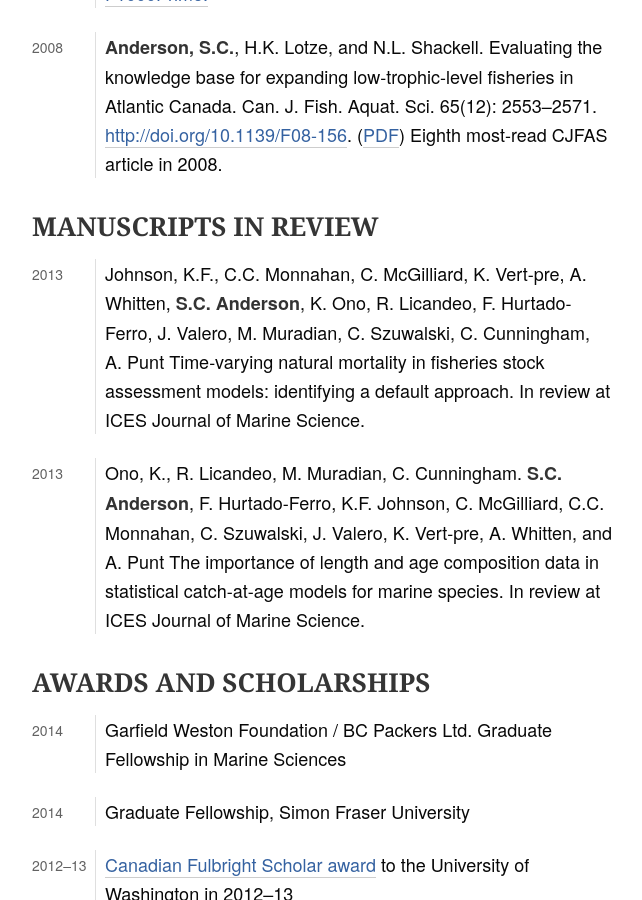
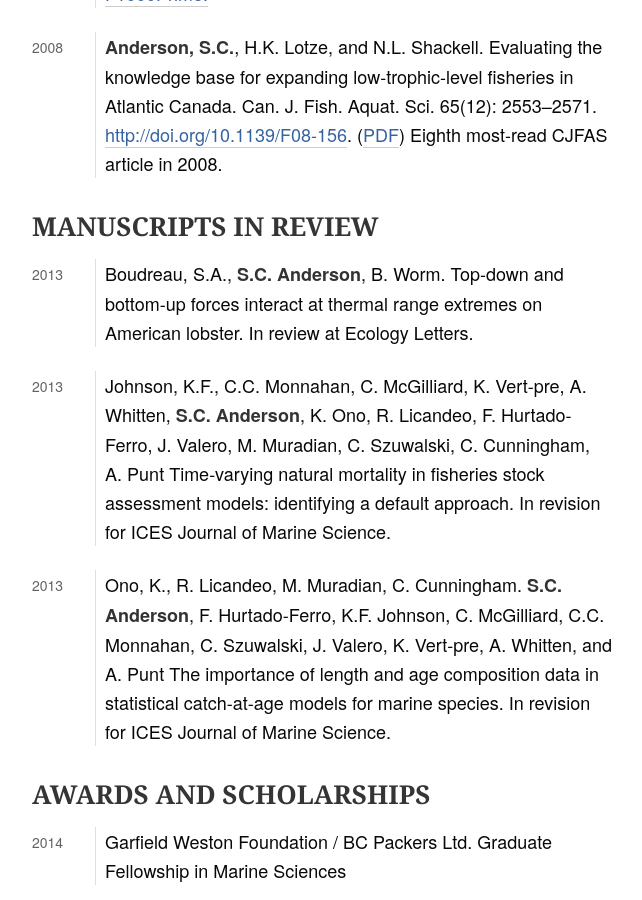
Before and after one commit to seananderson/seananderson.ca, a Jekyll site: the page built from cv.md, in a window 1280 px wide and 900 px high, scrolled down 2838 px. Shown: the whole window, without its empty margins (318-960 px from the left). Built offline with Jekyll 4.4.1, drawn with Linux system fonts in a browser that asks for light colours; Markdown is read by kramdown in place of the engine named in the settings; comment, search, counter and statistics services are not loaded.

Commit message:
Update CV

```diff
--- a/cv.md
+++ b/cv.md
@@ -129,12 +129,17 @@ a [PDF][cv-pdf] or in [Markdown][cv-md].
 # Manuscripts in review
 
 2013
+:    Boudreau, S.A., **S.C. Anderson**, B. Worm. Top-down and bottom-up forces
+     interact at thermal range extremes on American lobster. In review at
+     Ecology Letters.
+
+2013
 :    Johnson, K.F., C.C. Monnahan, C. McGilliard, K. Vert-pre, A. Whitten,
      **S.C. Anderson**, K. Ono, R. Licandeo, F. Hurtado-Ferro, J. Valero,
      M. Muradian, C. Szuwalski, C. Cunningham, A. Punt
      Time-varying natural mortality in fisheries stock assessment models:
      identifying a default approach.
-     In review at ICES Journal of Marine Science.
+     In revision for ICES Journal of Marine Science.
 
 2013
 :    Ono, K., R. Licandeo, M. Muradian, C. Cunningham. **S.C. Anderson**,
@@ -142,7 +147,7 @@ a [PDF][cv-pdf] or in [Markdown][cv-md].
      Szuwalski, J. Valero, K. Vert-pre, A. Whitten, and A. Punt
      The importance of length and age composition data in statistical
      catch-at-age models for marine species.
-     In review at ICES Journal of Marine Science.
+     In revision for ICES Journal of Marine Science.
 
 # Awards and scholarships
 
```
Also changed, not shown: AndersonCV.txt (+9 -4 lines), 1 other file.
